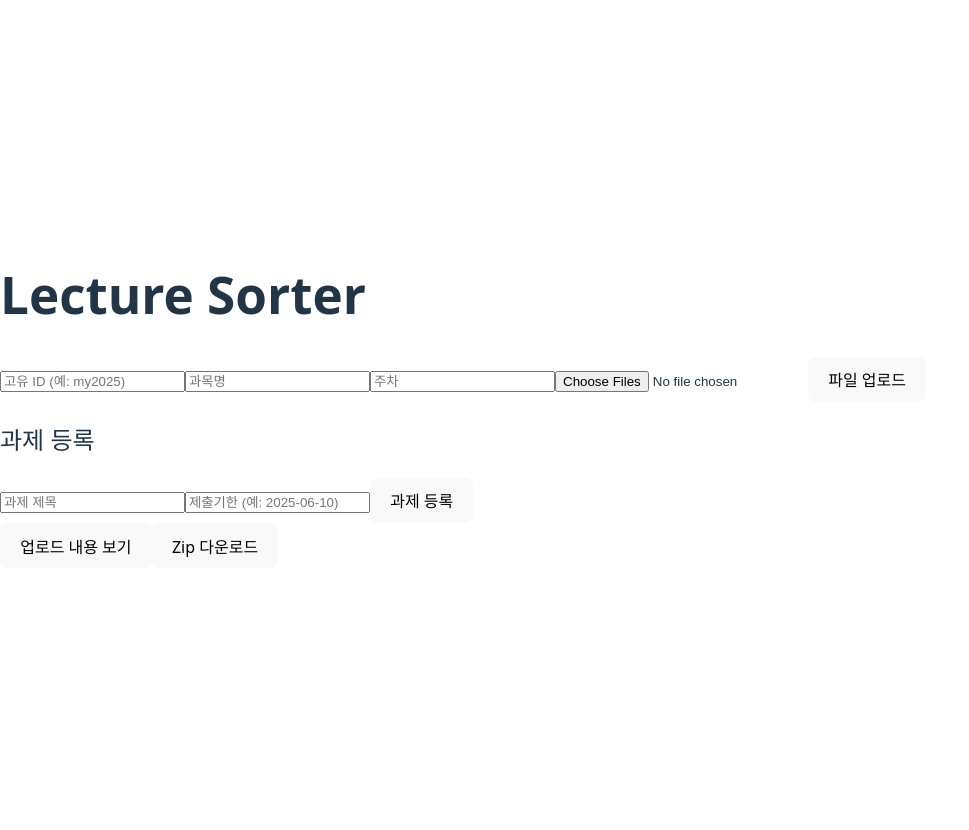
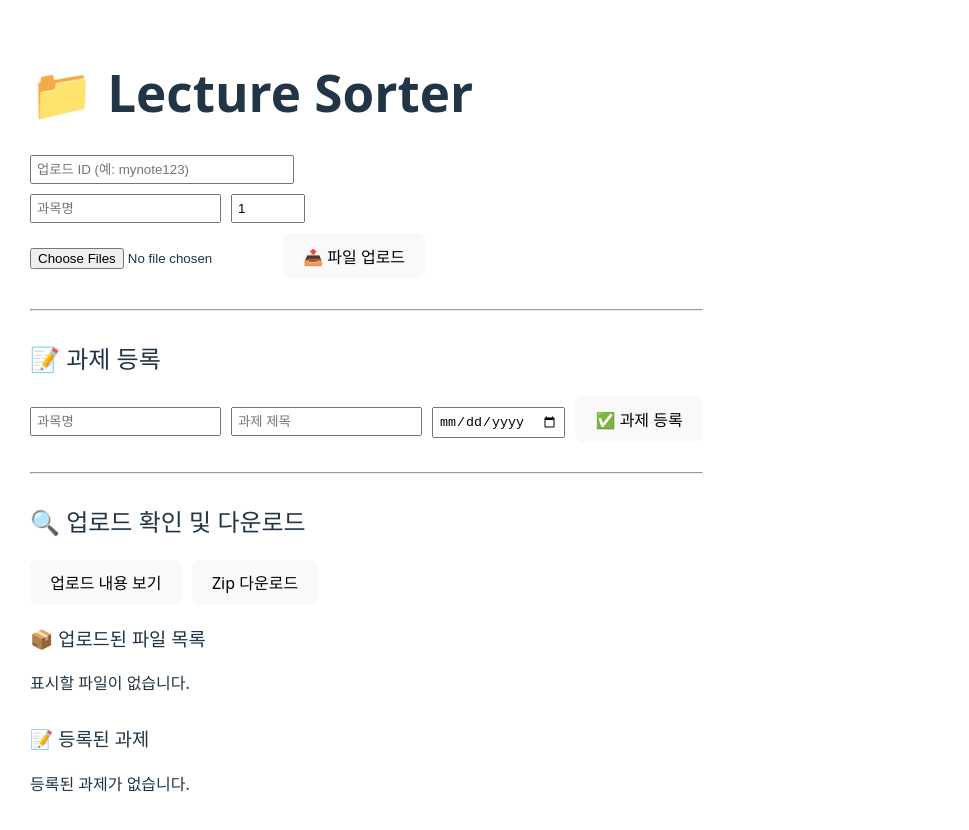
Before and after one commit to nagang02/lecture-sorter, a React (Vite) app in the folder frontend/: page / in a window 1280 px wide. Shown: the top 830 px of the page, without its empty margins (0-969 px from the left). Before the commit the page ends 800 px from the top, so only its background shows below. Built offline with nearby package versions, Linux system fonts and the light colour scheme.

Commit message:
Feat: 프론트 업로드 ID 기반 구조 구현

```diff
--- a/frontend/src/App.jsx
+++ b/frontend/src/App.jsx
@@ -1,144 +1,171 @@
-// src/App.jsx
+// App.jsx
 import React, { useState } from "react";
 import axios from "axios";
-
-const BACKEND_URL = "https://lecture-sorter-backend.onrender.com";
 
 function App() {
   const [uploadId, setUploadId] = useState("");
   const [subject, setSubject] = useState("");
-  const [week, setWeek] = useState("");
+  const [week, setWeek] = useState("1");
   const [files, setFiles] = useState([]);
-  const [title, setTitle] = useState("");
-  const [deadline, setDeadline] = useState("");
-  const [result, setResult] = useState(null);
-  const [summary, setSummary] = useState(null);
-
-  const handleFileChange = (e) => setFiles(e.target.files);
+  const [assignment, setAssignment] = useState({ subject: "", title: "", deadline: "" });
+  const [uploadedFiles, setUploadedFiles] = useState([]);
+  const [assignments, setAssignments] = useState([]);
+  const backendUrl = import.meta.env.VITE_BACKEND_URL;
 
   const handleUpload = async () => {
     if (!uploadId || !subject || !week || files.length === 0) {
-      alert("모든 정보를 입력해주세요");
+      alert("모든 항목을 입력하세요.");
       return;
     }
+
     const formData = new FormData();
-    for (let file of files) formData.append("files", file);
+    files.forEach(file => formData.append("files", file));
     formData.append("upload_id", uploadId);
     formData.append("subject", subject);
     formData.append("week", week);
-    const res = await axios.post(`${BACKEND_URL}/upload`, formData);
-    setResult(res.data);
-    alert("업로드 완료!");
+
+    try {
+      await axios.post(`${backendUrl}/upload`, formData);
+      alert("파일 업로드 성공!");
+    } catch (err) {
+      alert("업로드 실패");
+      console.error(err);
+    }
   };
 
-  const handleAssignment = async () => {
+  const handleAssignmentSubmit = async () => {
+    const { subject, title, deadline } = assignment;
     if (!uploadId || !subject || !title || !deadline) {
-      alert("모든 정보를 입력해주세요");
+      alert("모든 항목을 입력하세요.");
       return;
     }
+
     const formData = new FormData();
     formData.append("upload_id", uploadId);
     formData.append("subject", subject);
     formData.append("title", title);
     formData.append("deadline", deadline);
-    const res = await axios.post(`${BACKEND_URL}/assignments`, formData);
-    alert(res.data.message);
+
+    try {
+      await axios.post(`${backendUrl}/assignments`, formData);
+      alert("과제 등록 성공!");
+    } catch (err) {
+      alert("과제 등록 실패");
+      console.error(err);
+    }
   };
 
-  const handleView = async () => {
-    const res = await axios.get(`${BACKEND_URL}/upload_summary/${uploadId}`);
-    setSummary(res.data);
+  const handleFetchUploads = async () => {
+    try {
+      const res = await axios.get(`${backendUrl}/uploads/${uploadId}`);
+      setUploadedFiles(res.data.files || []);
+      setAssignments(res.data.assignments || []);
+    } catch (err) {
+      alert("업로드 내용을 불러오지 못했습니다.");
+      console.error(err);
+    }
   };
 
-  const handleDownload = () => {
-    window.open(`${BACKEND_URL}/download_zip/${uploadId}`, "_blank");
+  const handleDownloadZip = () => {
+    if (!uploadId) return alert("업로드 ID를 입력하세요.");
+    window.open(`${backendUrl}/zip/${uploadId}`, "_blank");
   };
 
   return (
-    <div className="p-6 max-w-3xl mx-auto">
-      <h1 className="text-2xl font-bold mb-4">Lecture Sorter</h1>
+    <div style={{ padding: "30px" }}>
+      <h1>📁 Lecture Sorter</h1>
 
       <input
         type="text"
-        placeholder="고유 ID (예: my2025)"
         value={uploadId}
         onChange={(e) => setUploadId(e.target.value)}
-        className="border p-2 mr-2"
+        placeholder="업로드 ID (예: mynote123)"
+        style={{ padding: "5px", width: "250px", marginBottom: "10px" }}
       />
+
+      <div style={{ marginBottom: "10px" }}>
         <input
           type="text"
           placeholder="과목명"
           value={subject}
           onChange={(e) => setSubject(e.target.value)}
-        className="border p-2 mr-2"
+          style={{ padding: "5px", marginRight: "10px" }}
         />
         <input
           type="text"
-        placeholder="주차"
+          placeholder="주차 (숫자)"
           value={week}
           onChange={(e) => setWeek(e.target.value)}
-        className="border p-2 mr-2"
+          style={{ padding: "5px", width: "60px" }}
         />
+      </div>
+
       <input
         type="file"
         multiple
-        onChange={handleFileChange}
-        className="my-2"
+        onChange={(e) => setFiles([...e.target.files])}
+        style={{ marginBottom: "10px" }}
       />
-      <button onClick={handleUpload} className="bg-blue-500 text-white p-2 rounded">
-        파일 업로드
-      </button>
+      <button onClick={handleUpload}>📤 파일 업로드</button>
 
-      <div className="mt-6">
-        <h2 className="text-xl font-semibold mb-2">과제 등록</h2>
+      <hr style={{ margin: "30px 0" }} />
+
+      <h2>📝 과제 등록</h2>
+      <input
+        type="text"
+        placeholder="과목명"
+        value={assignment.subject}
+        onChange={(e) => setAssignment({ ...assignment, subject: e.target.value })}
+        style={{ padding: "5px", marginRight: "10px" }}
+      />
       <input
         type="text"
         placeholder="과제 제목"
-          value={title}
-          onChange={(e) => setTitle(e.target.value)}
-          className="border p-2 mr-2"
+        value={assignment.title}
+        onChange={(e) => setAssignment({ ...assignment, title: e.target.value })}
+        style={{ padding: "5px", marginRight: "10px" }}
       />
       <input
-          type="text"
-          placeholder="제출기한 (예: 2025-06-10)"
-          value={deadline}
-          onChange={(e) => setDeadline(e.target.value)}
-          className="border p-2 mr-2"
+        type="date"
+        value={assignment.deadline}
+        onChange={(e) => setAssignment({ ...assignment, deadline: e.target.value })}
+        style={{ padding: "5px", marginRight: "10px" }}
       />
-        <button onClick={handleAssignment} className="bg-green-500 text-white p-2 rounded">
-          과제 등록
-        </button>
+      <button onClick={handleAssignmentSubmit}>✅ 과제 등록</button>
+
+      <hr style={{ margin: "30px 0" }} />
+
+      <h2>🔍 업로드 확인 및 다운로드</h2>
+      <button onClick={handleFetchUploads} style={{ marginRight: "10px" }}>업로드 내용 보기</button>
+      <button onClick={handleDownloadZip}>Zip 다운로드</button>
+
+      <div style={{ marginTop: "20px" }}>
+        <h3>📦 업로드된 파일 목록</h3>
+        {uploadedFiles.length === 0 ? (
+          <p>표시할 파일이 없습니다.</p>
+        ) : (
+          uploadedFiles.map((f, idx) => (
+            <div key={idx} style={{ borderBottom: "1px solid #ddd", padding: "5px 0" }}>
+              <strong>{f.filename}</strong> ({f.subject} / {f.week}주차)
+              <br />
+              요약: {f.summary}
+            </div>
+          ))
+        )}
       </div>
 
-      <div className="mt-6">
-        <button onClick={handleView} className="bg-gray-700 text-white p-2 rounded mr-2">
-          업로드 내용 보기
-        </button>
-        <button onClick={handleDownload} className="bg-purple-600 text-white p-2 rounded">
-          Zip 다운로드
-        </button>
+      <div style={{ marginTop: "30px" }}>
+        <h3>📝 등록된 과제</h3>
+        {assignments.length === 0 ? (
+          <p>등록된 과제가 없습니다.</p>
+        ) : (
+          assignments.map((a, idx) => (
+            <div key={idx} style={{ borderBottom: "1px solid #ccc", padding: "5px 0" }}>
+              <strong>{a.subject}</strong> - {a.title} (마감일: {a.deadline})
             </div>
-
-      {summary && (
-        <div className="mt-4">
-          <h3 className="text-lg font-bold">📄 파일 요약</h3>
-          <ul className="list-disc pl-5">
-            {summary.files.map((f, idx) => (
-              <li key={idx}>
-                <strong>{f.filename}</strong>: {f.summary.slice(0, 100)}
-              </li>
-            ))}
-          </ul>
-          <h3 className="text-lg font-bold mt-4">📝 과제 목록</h3>
-          <ul className="list-disc pl-5">
-            {summary.assignments.map((a, idx) => (
-              <li key={idx}>
-                {a.subject} - {a.title} (기한: {a.deadline})
-              </li>
-            ))}
-          </ul>
+          ))
+        )}
       </div>
-      )}
     </div>
   );
 }
```
Also changed, not shown: 1 other file (tests, documents, lock files or other folders). Lines whose indentation alone changed are shown as unchanged.
